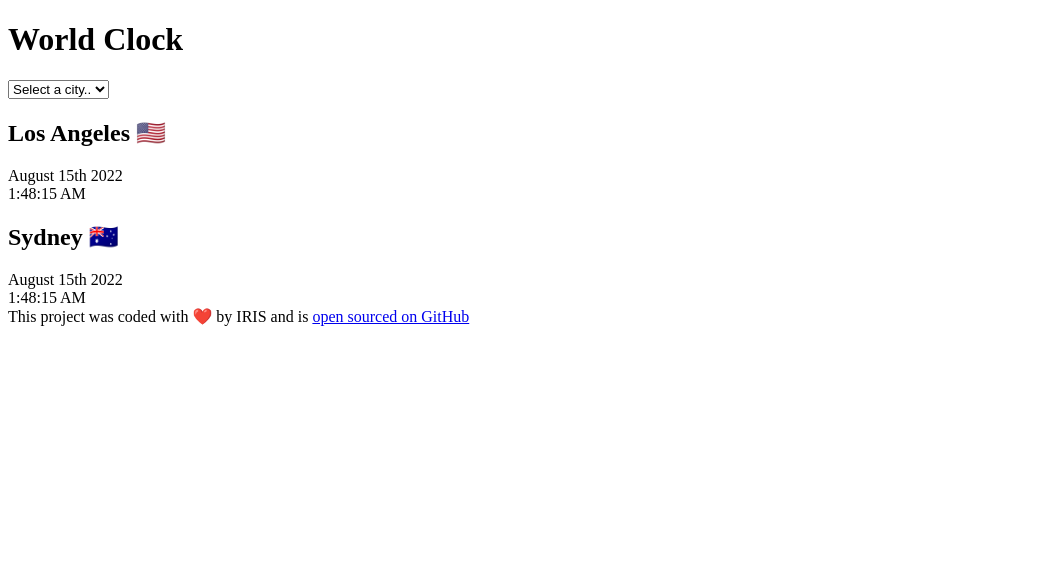
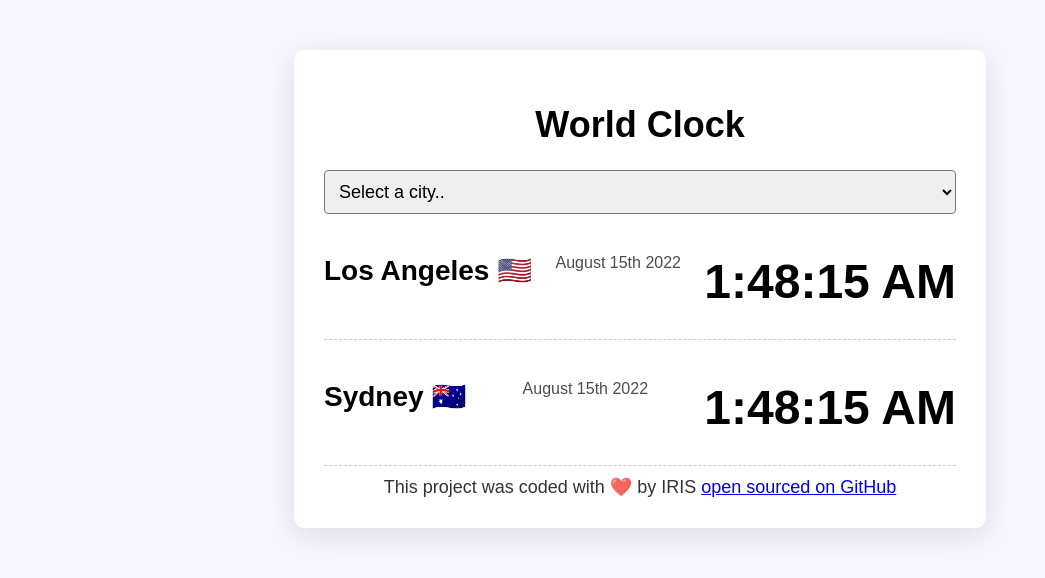
Before and after one commit to Dhe-Iris/world-clock, a plain HTML site: page index.html in a window 1280 px wide. Shown: the whole page, without its empty margins (0-1045 px from the left). Drawn offline with Linux system fonts and the light colour scheme.

Commit message:
added the css styling

```diff
--- a/index.html
+++ b/index.html
@@ -4,7 +4,8 @@
     <meta charset="UTF-8" />
     <meta http-equiv="X-UA-Compatible" content="IE=edge" />
     <meta name="viewport" content="width=device-width, initial-scale=1.0" />
-    <title>World Clock - Matt Delac</title>
+    <title>World Clock - Dhe-Iris</title>
+    <link rel="stylesheet" href="styles.css" />
   </head>
   <body>
     <div class="container">
@@ -27,12 +28,13 @@
         <div class="date">August 15th 2022</div>
         <div class="time">1:48:15 AM</div>
       </div>
+
+      <footer>
+        This project was coded with ❤️ by IRIS
+        <a href="https://github.com/Dhe-Iris/world-clock" target="_blank">
+          open sourced on GitHub</a
+        >
+      </footer>
     </div>
-    <footer>
-      This project was coded with ❤️ by IRIS and is
-      <a href="https://github.com/Dhe-Iris/world-clock" target="_blank">
-        open sourced on GitHub</a
-      >
-    </footer>
   </body>
 </html>
--- /dev/null
+++ b/styles.css
@@ -0,0 +1,82 @@
+body {
+  background-color: #f9f7fe;
+  font-family: sans-serif;
+}
+
+h1 {
+  text-align: center;
+  font-family: sans-serif;
+  font-size: 36px;
+}
+
+h2 {
+  margin: 0 0 5px;
+  font-size: 28px;
+}
+
+select {
+  display: block;
+  width: 100%;
+  font-size: 18px;
+  border-radius: 4px;
+  padding: 10px;
+}
+
+.container {
+  max-width: 50%;
+  margin: 50px auto;
+  background: #ffff;
+  padding: 30px;
+  box-shadow: rgba(100, 100, 111, 0.2) 0px 7px 29px 0px;
+  border-radius: 10px;
+}
+
+.city {
+  display: flex;
+  margin: 10px 0;
+  justify-content: space-between;
+  padding: 30px 0;
+  border-bottom: 1px dashed rgba(0, 0, 0, 0.2);
+}
+
+.city:last-child {
+  border: none;
+}
+
+.date {
+  opacity: 0.7;
+}
+
+.time {
+  font-size: 48px;
+  font-weight: bold;
+}
+
+.time small {
+  font-size: 24px;
+  vertical-align: middle;
+  line-height: 48px;
+}
+
+footer {
+  text-align: center;
+  font-size: 18px;
+  color: rgba(0, 0, 0, 0.8);
+}
+
+@media only screen and (max-width: 768px) {
+  .container {
+    max-width: 100%;
+  }
+  .city {
+    flex-direction: column;
+    margin: 10px;
+    padding: 20px 0;
+  }
+  .date {
+    line-height: 40px;
+  }
+  footer {
+    line-height: 35px;
+  }
+}
```
